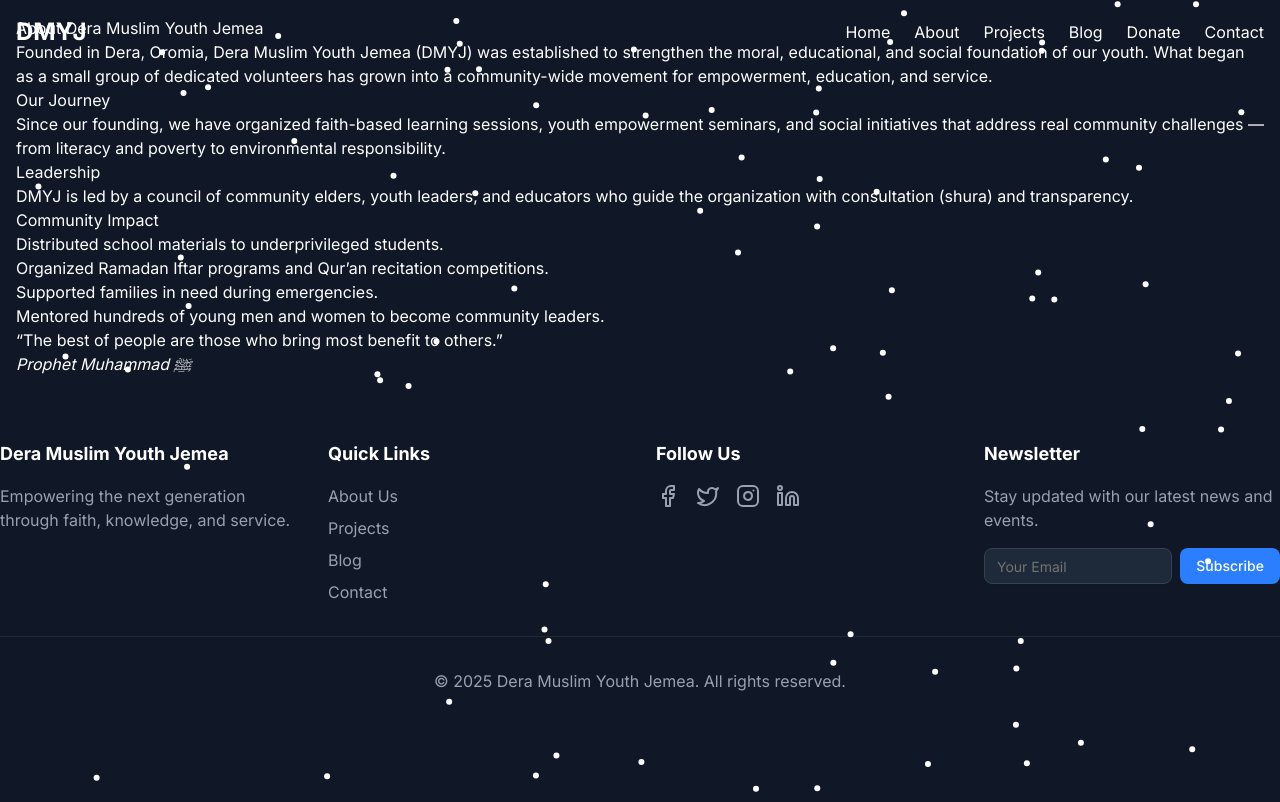
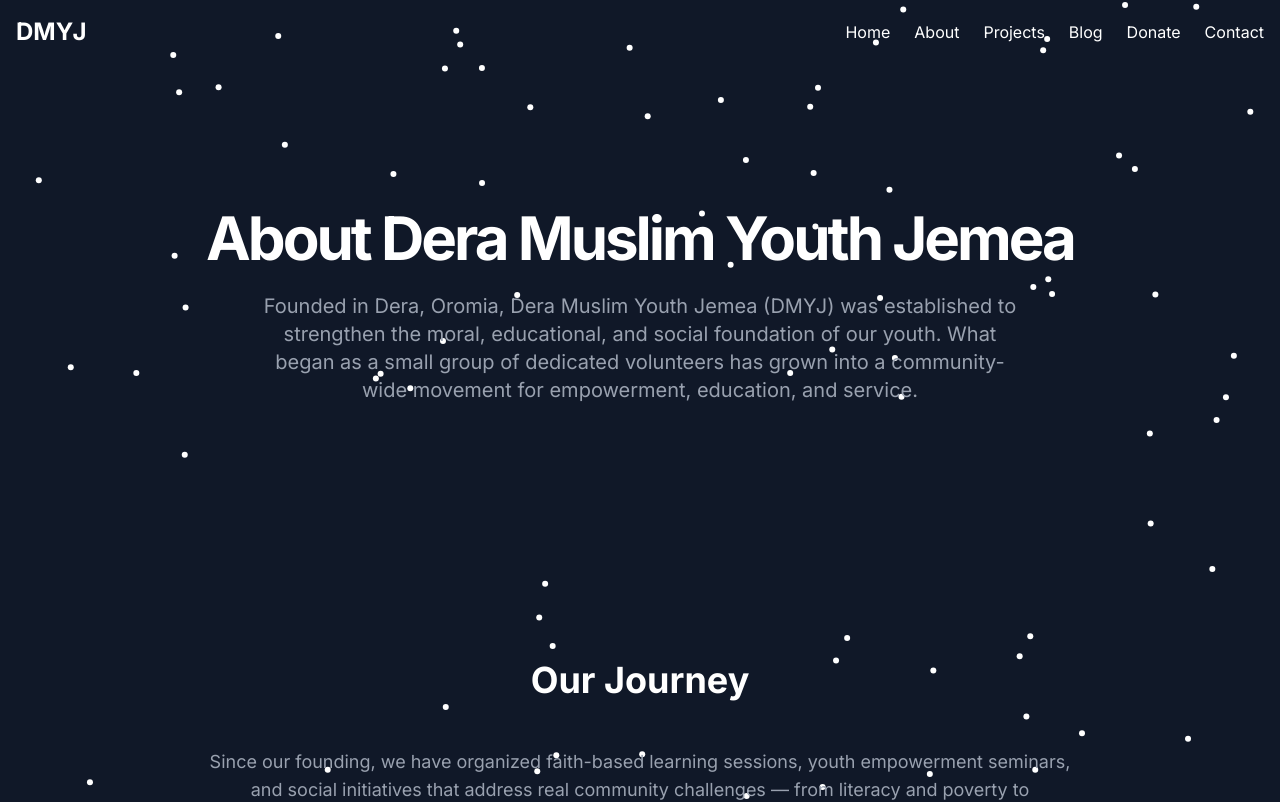
Before and after one commit to marwanGA09/Dhera-muslim-youth-jemea, a Next.js app: page /about in a window 1280 px wide. Shown: the top 802 px of the page. Built offline with nearby package versions, Linux system fonts and the light colour scheme.

Commit message:
style about page

```diff
--- a/app/about/page.tsx
+++ b/app/about/page.tsx
@@ -1,45 +1,85 @@
-import React from 'react';
+'use client';
+
+import { motion } from 'framer-motion';
+import { CheckCircle } from 'lucide-react';
 
 export default function AboutPage() {
+  const containerVariants = {
+    hidden: { opacity: 0 },
+    visible: {
+      opacity: 1,
+      transition: { staggerChildren: 0.3, delayChildren: 0.5 },
+    },
+  };
+
+  const itemVariants = {
+    hidden: { y: 50, opacity: 0, scale: 0.9 },
+    visible: { y: 0, opacity: 1, scale: 1, transition: { duration: 0.8, ease: [0.6, -0.05, 0.01, 0.99] as [number, number, number, number] } },
+  };
+
   return (
-    <main>
-      <section>
-        <h1>About Dera Muslim Youth Jemea</h1>
-        <p>
+    <motion.div
+      variants={containerVariants}
+      initial="hidden"
+      animate="visible"
+      className="mt-32 space-y-24 md:space-y-32"
+    >
+      {/* Hero Section */}
+      <motion.section variants={itemVariants} className="text-center py-16">
+        <h1 className="text-5xl md:text-6xl font-bold tracking-tighter mb-6">
+          About Dera Muslim Youth Jemea
+        </h1>
+        <p className="text-xl text-gray-400 max-w-3xl mx-auto">
           Founded in Dera, Oromia, Dera Muslim Youth Jemea (DMYJ) was established to strengthen the moral, educational, and social foundation of our youth. What began as a small group of dedicated volunteers has grown into a community-wide movement for empowerment, education, and service.
         </p>
-      </section>
+      </motion.section>
 
-      <section>
-        <h2>Our Journey</h2>
-        <p>
-          Since our founding, we have organized faith-based learning sessions, youth empowerment seminars, and social initiatives that address real community challenges — from literacy and poverty to environmental responsibility.
+      {/* Our Journey Section */}
+      <motion.section variants={itemVariants} className="py-16">
+        <h2 className="text-4xl font-bold text-center mb-12">Our Journey</h2>
+        <p className="text-lg text-gray-400 max-w-4xl mx-auto text-center">
+          Since our founding, we have organized faith-based learning sessions, youth empowerment seminars, and social initiatives that address real community challenges — from literacy and poverty to environmental responsibility. Our journey is a testament to the power of collective action and unwavering faith.
         </p>
-      </section>
+      </motion.section>
 
-      <section>
-        <h2>Leadership</h2>
-        <p>
-          DMYJ is led by a council of community elders, youth leaders, and educators who guide the organization with consultation (shura) and transparency.
+      {/* Leadership Section */}
+      <motion.section variants={itemVariants} className="py-16">
+        <h2 className="text-4xl font-bold text-center mb-12">Leadership</h2>
+        <p className="text-lg text-gray-400 max-w-4xl mx-auto text-center">
+          DMYJ is led by a council of dedicated community elders, passionate youth leaders, and experienced educators who guide the organization with consultation (shura) and transparency. Their diverse expertise ensures a holistic approach to youth development.
         </p>
-      </section>
+      </motion.section>
 
-      <section>
-        <h2>Community Impact</h2>
-        <ul>
-          <li>Distributed school materials to underprivileged students.</li>
-          <li>Organized Ramadan Iftar programs and Qur’an recitation competitions.</li>
-          <li>Supported families in need during emergencies.</li>
-          <li>Mentored hundreds of young men and women to become community leaders.</li>
-        </ul>
-      </section>
+      {/* Community Impact Section */}
+      <motion.section variants={itemVariants} className="py-16">
+        <h2 className="text-4xl font-bold text-center mb-12">Community Impact</h2>
+        <div className="grid md:grid-cols-2 gap-8 max-w-4xl mx-auto">
+          <div className="flex items-start space-x-4">
+            <CheckCircle className="h-6 w-6 text-blue-400 flex-shrink-0 mt-1" />
+            <p className="text-lg text-gray-400">Distributed school materials to underprivileged students, ensuring access to education for all.</p>
+          </div>
+          <div className="flex items-start space-x-4">
+            <CheckCircle className="h-6 w-6 text-blue-400 flex-shrink-0 mt-1" />
+            <p className="text-lg text-gray-400">Organized Ramadan Iftar programs and Qur’an recitation competitions, fostering spiritual growth and community bonding.</p>
+          </div>
+          <div className="flex items-start space-x-4">
+            <CheckCircle className="h-6 w-6 text-blue-400 flex-shrink-0 mt-1" />
+            <p className="text-lg text-gray-400">Supported families in need during emergencies, providing essential aid and comfort in times of crisis.</p>
+          </div>
+          <div className="flex items-start space-x-4">
+            <CheckCircle className="h-6 w-6 text-blue-400 flex-shrink-0 mt-1" />
+            <p className="text-lg text-gray-400">Mentored hundreds of young men and women to become community leaders, empowering them to make a positive difference.</p>
+          </div>
+        </div>
+      </motion.section>
 
-      <section>
-        <blockquote>
-          <p>“The best of people are those who bring most benefit to others.”</p>
-          <cite>Prophet Muhammad ﷺ</cite>
+      {/* Quote Box Section */}
+      <motion.section variants={itemVariants} className="py-16 bg-gray-800 rounded-lg text-center max-w-4xl mx-auto p-8">
+        <blockquote className="text-2xl italic text-gray-200 mb-4">
+          “The best of people are those who bring most benefit to others.”
         </blockquote>
-      </section>
-    </main>
+        <cite className="text-lg font-semibold text-blue-400">— Prophet Muhammad ﷺ</cite>
+      </motion.section>
+    </motion.div>
   );
 }
```
